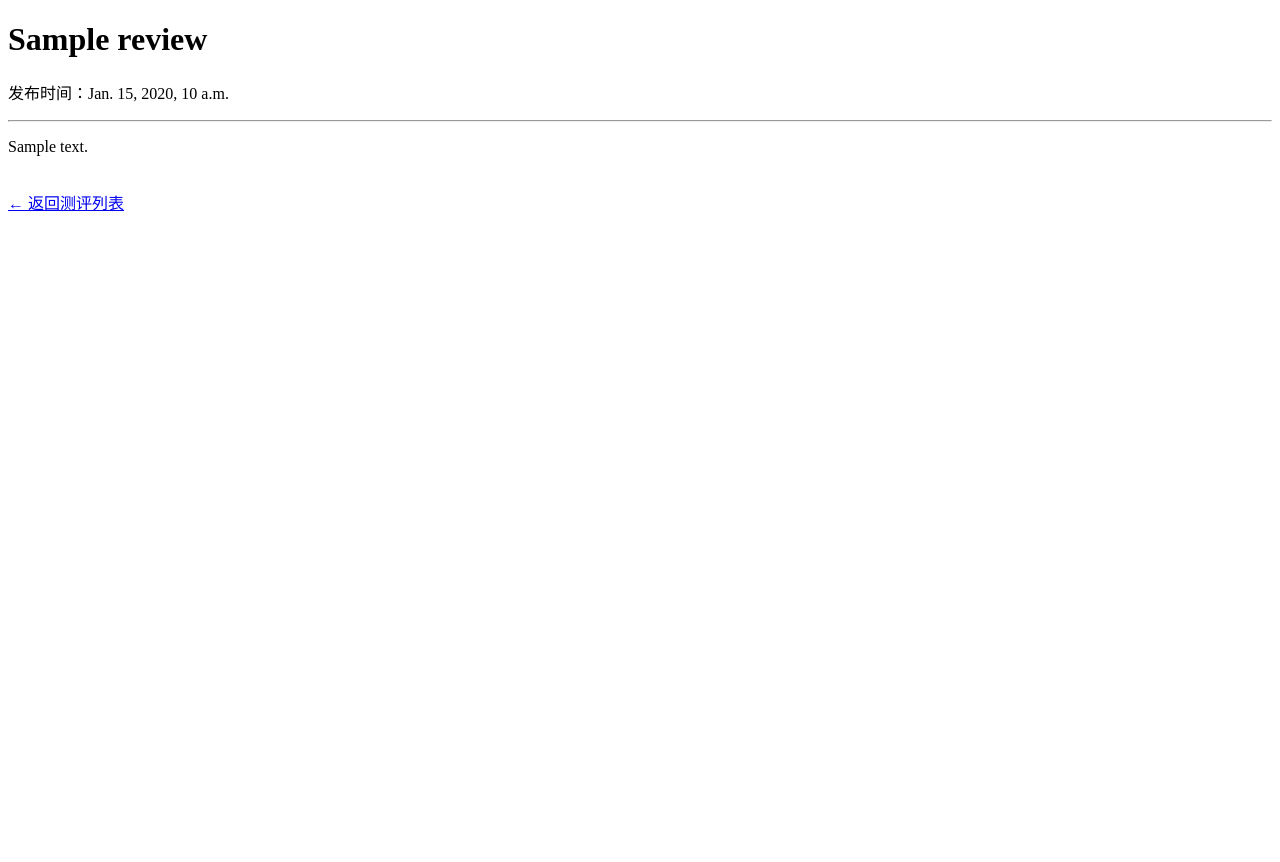
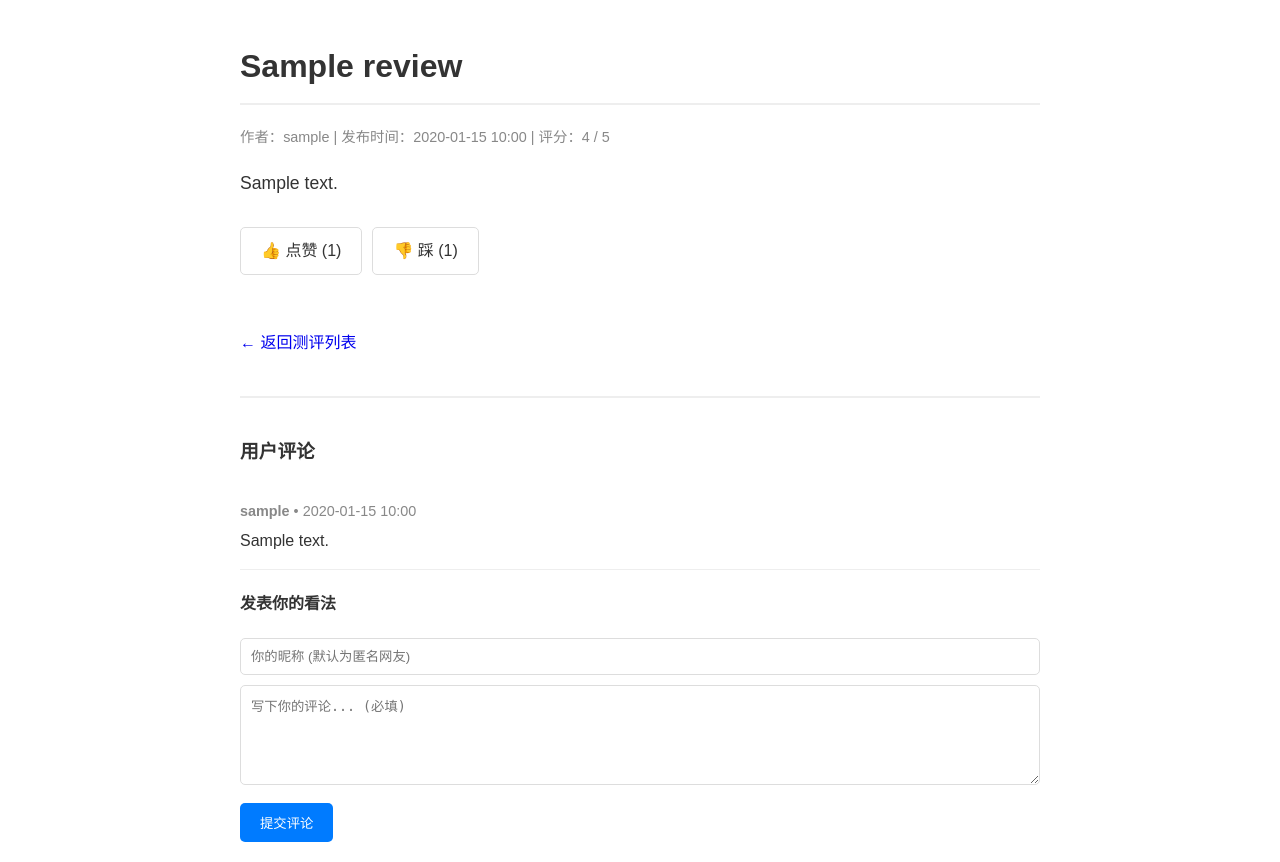
Before and after one commit to Aurelianus-001/PhoneRadar-Pro, a Django app: a page that uses reviews/templates/reviews/review_detail.html in a window 1280 px wide. Before the commit the page ends 211 px from the top, so only its background shows below. Run offline with Django 5.2, Linux system fonts and the light colour scheme; tables that the repository leaves empty hold one stand-in row (values such as "Sample post").

Commit message:
feat: 增加点赞、踩和评论功能

```diff
--- a/reviews/templates/reviews/review_detail.html
+++ b/reviews/templates/reviews/review_detail.html
@@ -1,16 +1,79 @@
 <!DOCTYPE html>
-<html>
+<html lang="zh-hans">
 <head>
+    <meta charset="UTF-8">
     <title>{{ review.title }} - 手机评测雷达</title>
+    <style>
+        body { font-family: sans-serif; max-width: 800px; margin: 0 auto; padding: 20px; line-height: 1.6; color: #333; }
+        h1 { border-bottom: 2px solid #eee; padding-bottom: 10px; }
+        .meta { color: #888; font-size: 0.9em; }
+        .content { margin-top: 20px; font-size: 1.1em; }
+
+        /* [NEW] 投票按钮样式 */
+        .vote-actions { margin: 30px 0; display: flex; gap: 10px; }
+        .vote-btn { padding: 10px 20px; border: 1px solid #ddd; border-radius: 5px; background: white; cursor: pointer; text-decoration: none; color: #333; transition: background 0.2s; }
+        .vote-btn:hover { background: #f5f5f5; }
+
+        /* [NEW] 评论区样式 */
+        .comment-area { margin-top: 40px; border-top: 2px solid #eee; padding-top: 20px; }
+        .comment-item { border-bottom: 1px solid #eee; padding: 15px 0; }
+        .comment-meta { color: #888; font-size: 0.9em; margin-bottom: 5px; }
+        .comment-form input, .comment-form textarea { width: 100%; padding: 10px; margin-bottom: 10px; border: 1px solid #ddd; border-radius: 5px; box-sizing: border-box; }
+        .comment-form textarea { height: 100px; resize: vertical; }
+        .comment-form button { padding: 10px 20px; background-color: #007bff; color: white; border: none; border-radius: 5px; cursor: pointer; }
+        .comment-form button:hover { background-color: #0056b3; }
+    </style>
 </head>
 <body>
     <h1>{{ review.title }}</h1>
-    <p>发布时间：{{ review.created_at }}</p>
-    <hr>
-    <div>
+    <p class="meta">
+        作者：{{ review.author.username }} |
+        发布时间：{{ review.created_at|date:"Y-m-d H:i" }} |
+        评分：{{ review.rating }} / 5
+    </p>
+
+    <div class="content">
         {{ review.content|linebreaks }}
     </div>
+
+    <div class="vote-actions">
+        <a href="{% url 'review_vote' review.slug 'like' %}" class="vote-btn">
+            👍 点赞 ({{ review.likes }})
+        </a>
+        <a href="{% url 'review_vote' review.slug 'dislike' %}" class="vote-btn">
+            👎 踩 ({{ review.dislikes }})
+        </a>
+    </div>
+
     <br>
-    <a href="{% url 'review_list' %}">← 返回测评列表</a>
+    <a href="{% url 'review_list' %}" style="text-decoration:none;">← 返回测评列表</a>
+
+    <div class="comment-area">
+        <h3>用户评论</h3>
+
+        {% for comment in review.comments.all %}
+            <div class="comment-item">
+                <div class="comment-meta">
+                    <strong>{{ comment.user_name }}</strong> &bull; {{ comment.created_at|date:"Y-m-d H:i" }}
+                </div>
+                <div class="comment-text">
+                    {{ comment.text|linebreaksbr }}
+                </div>
+            </div>
+        {% empty %}
+            <p>暂无评论，快来抢沙发！</p>
+        {% endfor %}
+
+        <div class="comment-form">
+            <h4>发表你的看法</h4>
+            <form method="post" action="{% url 'review_detail' review.slug %}">
+                {% csrf_token %}
+                <input type="text" name="user_name" placeholder="你的昵称 (默认为匿名网友)">
+                <textarea name="text" placeholder="写下你的评论... (必填)" required></textarea>
+                <button type="submit">提交评论</button>
+            </form>
+        </div>
+    </div>
+
 </body>
 </html>
--- a/reviews/urls.py
+++ b/reviews/urls.py
@@ -2,6 +2,13 @@ from django.urls import path
 from . import views
 
 urlpatterns = [
-    path('', views.review_list, name='review_list'), # 首页
-    path('<slug:slug>/', views.review_detail, name='review_detail'), # 详情页
+    # 1. 首页：列出所有测评
+    path('', views.review_list, name='review_list'),
+
+    # 2. 详情页：查看单篇测评 + 提交评论 (由 views.review_detail 处理 POST)
+    path('<slug:slug>/', views.review_detail, name='review_detail'),
+
+    # 3. [新增] 投票功能：点击点赞或踩时跳转到这里处理数据，然后跳回详情页
+    # <str:vote_type> 会匹配 url 里的 'like' 或 'dislike'
+    path('<slug:slug>/vote/<str:vote_type>/', views.review_vote, name='review_vote'),
 ]
--- a/reviews/views.py
+++ b/reviews/views.py
@@ -1,14 +1,35 @@
-from django.shortcuts import render, get_object_or_404
-from .models import Review
+from django.shortcuts import render, get_object_or_404, redirect
+from .models import Review, Comment  # 记得导入 Comment
 
-# 首页视图：展示所有测评文章
+
+# 1. 首页视图
 def review_list(request):
-    # 从数据库拿走所有的测评文章，按时间倒序排（最新的在前面）
     reviews = Review.objects.all().order_by('-created_at')
     return render(request, 'reviews/review_list.html', {'reviews': reviews})
 
-# 详情页视图：点开某一篇测评看全文
+
+# 2. 详情页视图 (增加处理评论逻辑)
 def review_detail(request, slug):
-    # 根据那个唯一的 slug 找到那篇文章，找不到就报 404 错误
     review = get_object_or_404(Review, slug=slug)
+
+    # 如果用户提交了评论表单 (POST请求)
+    if request.method == "POST":
+        user_name = request.POST.get('user_name', '匿名网友')
+        text = request.POST.get('text')
+        if text:
+            Comment.objects.create(review=review, user_name=user_name, text=text)
+            return redirect('review_detail', slug=slug)  # 提交后刷新本页
+
     return render(request, 'reviews/review_detail.html', {'review': review})
+
+
+# 3. [新增] 处理点赞和踩的视图
+def review_vote(request, slug, vote_type):
+    review = get_object_or_404(Review, slug=slug)
+    if vote_type == 'like':
+        review.likes += 1
+    elif vote_type == 'dislike':
+        review.dislikes += 1
+    review.save()
+    # 投票后跳回原来的详情页
+    return redirect('review_detail', slug=slug)
```
